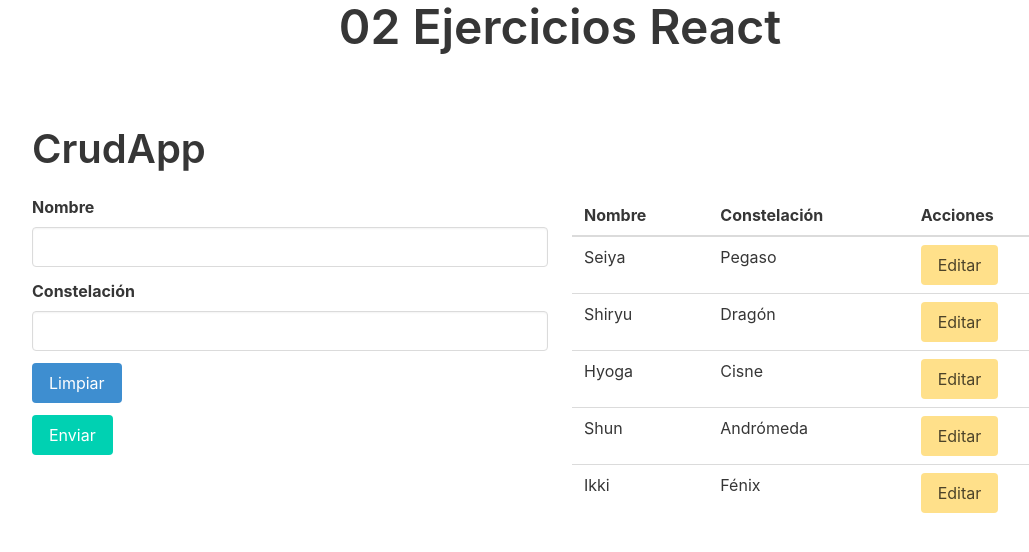
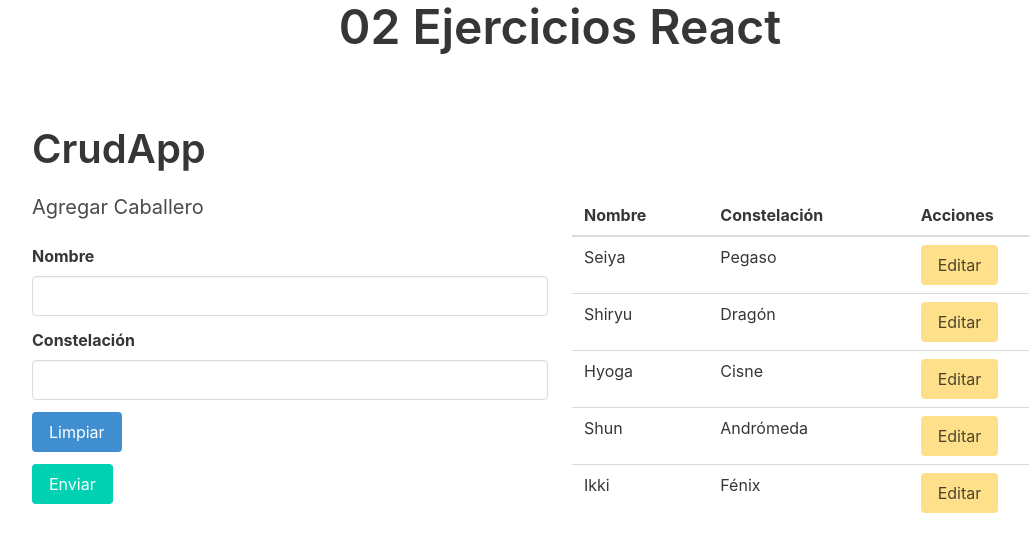
Before and after one commit to daguttt/02-ejercicios-react, a React (Vite) app: page / in a window 1280 px wide. Shown: the top 552 px of the page, without its empty margins (80-1109 px from the left). Built offline with nearby package versions, Linux system fonts and the light colour scheme.

Commit message:
(Fix) Add subtitle in CrudForm to indicate user which action has to do

```diff
--- a/src/components/CrudForm.jsx
+++ b/src/components/CrudForm.jsx
@@ -45,7 +45,11 @@ const CrudForm = ({ createData, updateData, dataToEdit, setDataToEdit }) => {
   };
   // -**********************************-
   return (
-    <form className="column" onSubmit={handleSubmit}>
+    <div className="column">
+      <h3 className="subtitle">
+        {dataToEdit ? "Editar Caballero" : "Agregar Caballero"}
+      </h3>
+      <form onSubmit={handleSubmit}>
         {/* Name */}
         <div className="field">
           <label htmlFor="name" className="label">
@@ -94,6 +98,7 @@ const CrudForm = ({ createData, updateData, dataToEdit, setDataToEdit }) => {
           </div>
         </div>
       </form>
+    </div>
   );
 };
 
```
Lines whose indentation alone changed are shown as unchanged.
